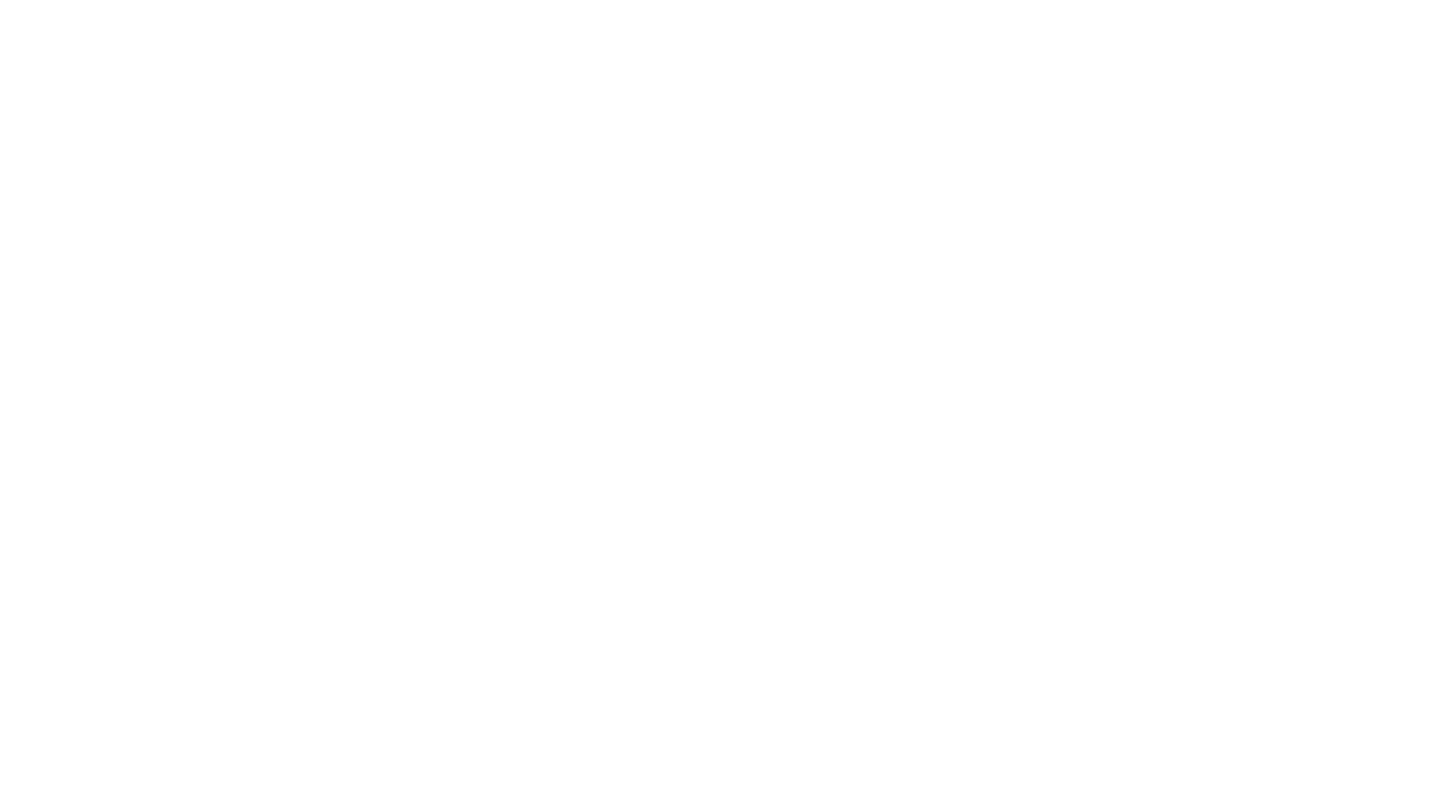
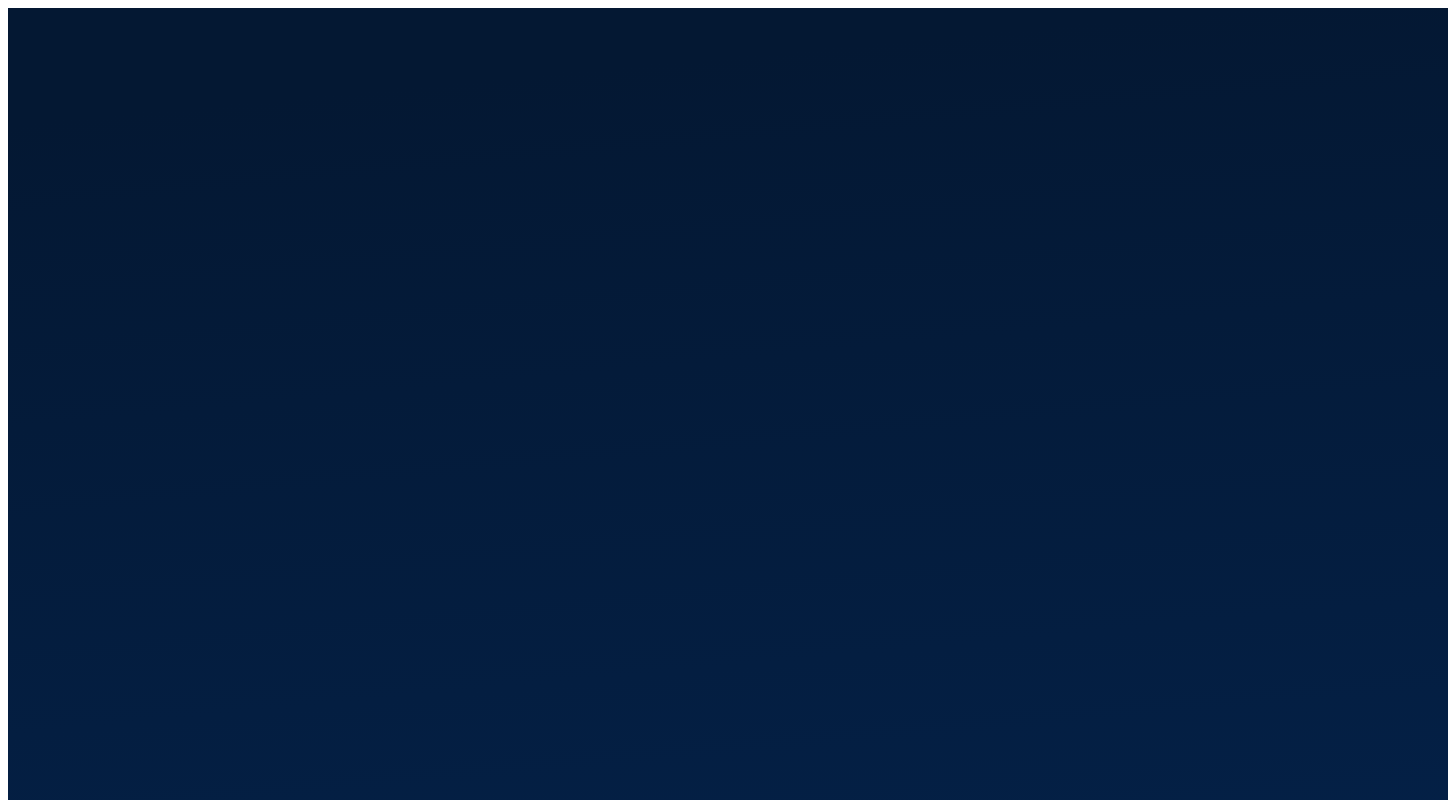
Before and after one commit to CarlosVazPorto/space-app, a React (Vite) app: page / in a window 1280 px wide. Shown: the top 800 px of the page, 1448 px wide, since content can reach past the window. Built offline with nearby package versions, Linux system fonts and the light colour scheme.

Commit message:
feat(App.jsx): insere estilização CSS no  styled component FundoGradiente

```diff
--- a/src/App.jsx
+++ b/src/App.jsx
@@ -1,6 +1,18 @@
 import styled from "styled-components";
 
-const FundoGradiente = styled.div``;
+const FundoGradiente = styled.div`
+
+/* 1440 - Desktop */
+
+position: relative;
+width: 1440px;
+height: 2655px;
+
+/* Gradiente fundo */
+background: linear-gradient(174.61deg, #041833 4.16%, #04244F 48%, #154580 96.76%);
+mix-blend-mode: normal;
+
+`;
 
 function App() {
 
```
